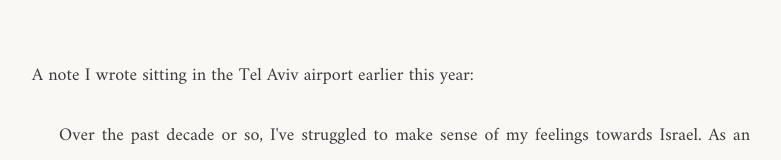
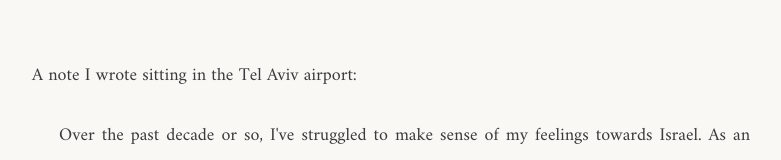
Before and after one commit to lavidasamuel/lavidasamuel.github.io, a plain HTML site: page index.html in a window 1280 px wide. Shown: the top 160 px of the page, without its empty margins (249-1030 px from the left). Drawn offline with Linux system fonts and the light colour scheme.

Commit message:
Update index.html

```diff
--- a/index.html
+++ b/index.html
@@ -91,7 +91,7 @@
 <body>
     <div class="container">
         <div class="essay">
-            <p>A note I wrote sitting in the Tel Aviv airport earlier this year:</p>
+            <p>A note I wrote sitting in the Tel Aviv airport:</p>
 
             <p>Over the past decade or so, I've struggled to make sense of my feelings towards Israel. As an American with no family here, it has often felt silly to care so much about this faraway place. And maybe it is. But as a Jew, I feel inherently intertwined in what's happening here. Not only because this country has forever changed our history and future as Jews but, more fundamentally, because I do - or at least did - believe in the promise of this national project.</p>
 
```
